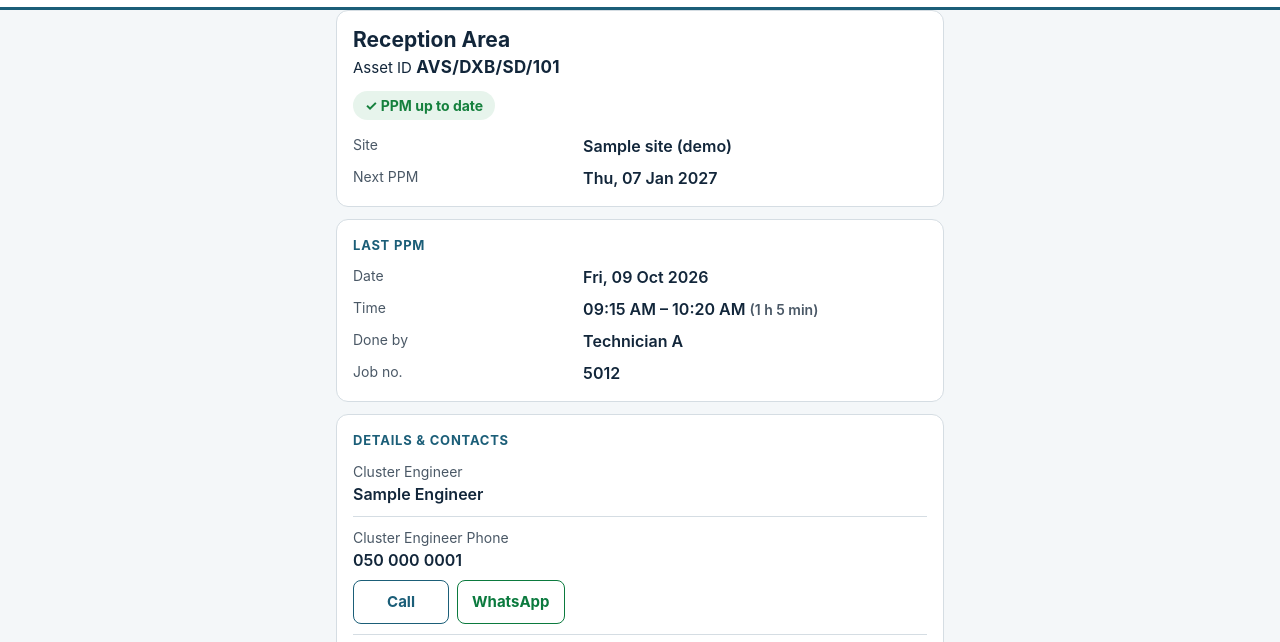
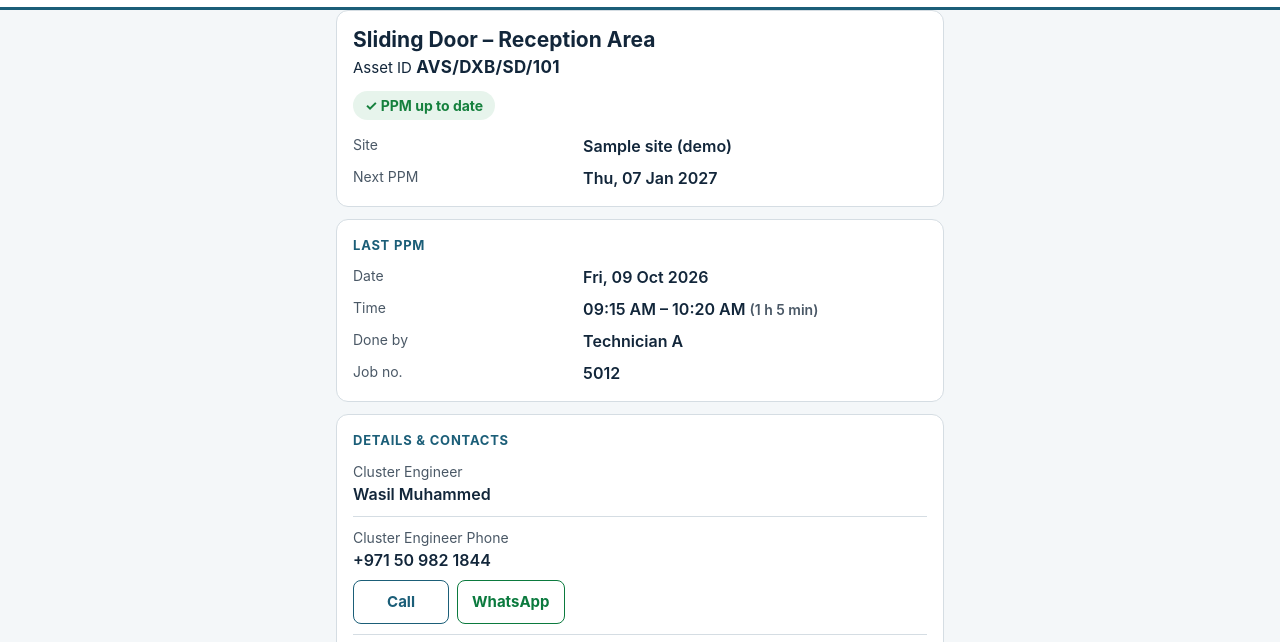
Before and after one commit to miji444/avs-asset-demo, a plain HTML site: page asset/index.html in a window 1280 px wide. Shown: the part 121-763 px from the top of the page. Drawn offline with Linux system fonts and the light colour scheme.

Commit message:
Demo: engineer and technician contacts for AVS/DXB/SD/101
Co-Authored-By: Claude Opus 5.5 <noreply@anthropic.com>
Claude-Session: https://claude.ai/code/session_015Sxqh66oXzyaUkRr9441xD

```diff
--- a/asset/index.html
+++ b/asset/index.html
@@ -45,7 +45,8 @@ footer{color:var(--muted);font-size:13px;text-align:center;padding:0 16px 24px}
 (() => {
   const esc = s => String(s == null ? '' : s).replace(/[&<>"']/g, c => ({ '&': '&amp;', '<': '&lt;', '>': '&gt;', '"': '&quot;', "'": '&#39;' })[c]);
   // Two link forms: short "#<equipment-id>" (simple QR) or "#g=<id>&a=<asset ID>&n=<name>".
-  const KNOWN = { '84911992-8066-4d37-995e-dbbf576f6942': ['AVS/DXB/SD/101', 'Reception Area'] };
+  const KNOWN = { '84911992-8066-4d37-995e-dbbf576f6942': ['AVS/DXB/SD/101', 'Sliding Door – Reception Area',
+    { engineer: 'Wasil Muhammed', engineerPhone: '+971 50 982 1844', technician: 'Prajith M', technicianPhone: '+971 55 352 5332' }] };
   const h = location.hash.slice(1);
   const p = new URLSearchParams(h.includes('=') ? h : '');
   let guid = (p.get('g') || (h.includes('=') ? '' : h)).toLowerCase();
@@ -73,6 +74,7 @@ footer{color:var(--muted);font-size:13px;text-align:center;padding:0 16px 24px}
     if (st) { const own = (st.sites || {})['55'] || {}, g = (own.group && (st.groups || {})[own.group]) || {}, d = st.default || {};
       c = {}; for (const k of ['engineer', 'engineerPhone', 'technician', 'technicianPhone']) c[k] = own[k] || g[k] || d[k] || ''; }
   } catch {}
+  if (known[2]) c = known[2];          // contacts set for this asset take priority
   const wa = raw => { let d = String(raw).replace(/[^\d+]/g, '');
     if (d.startsWith('+')) d = d.slice(1); else if (d.startsWith('00')) d = d.slice(2); else if (d.startsWith('0')) d = '971' + d.slice(1); else if (!d.startsWith('971') && d.length <= 9) d = '971' + d;
     return d.length >= 8 ? d : ''; };
```
Also changed, not shown: p/index.html (+3 -1 lines).
